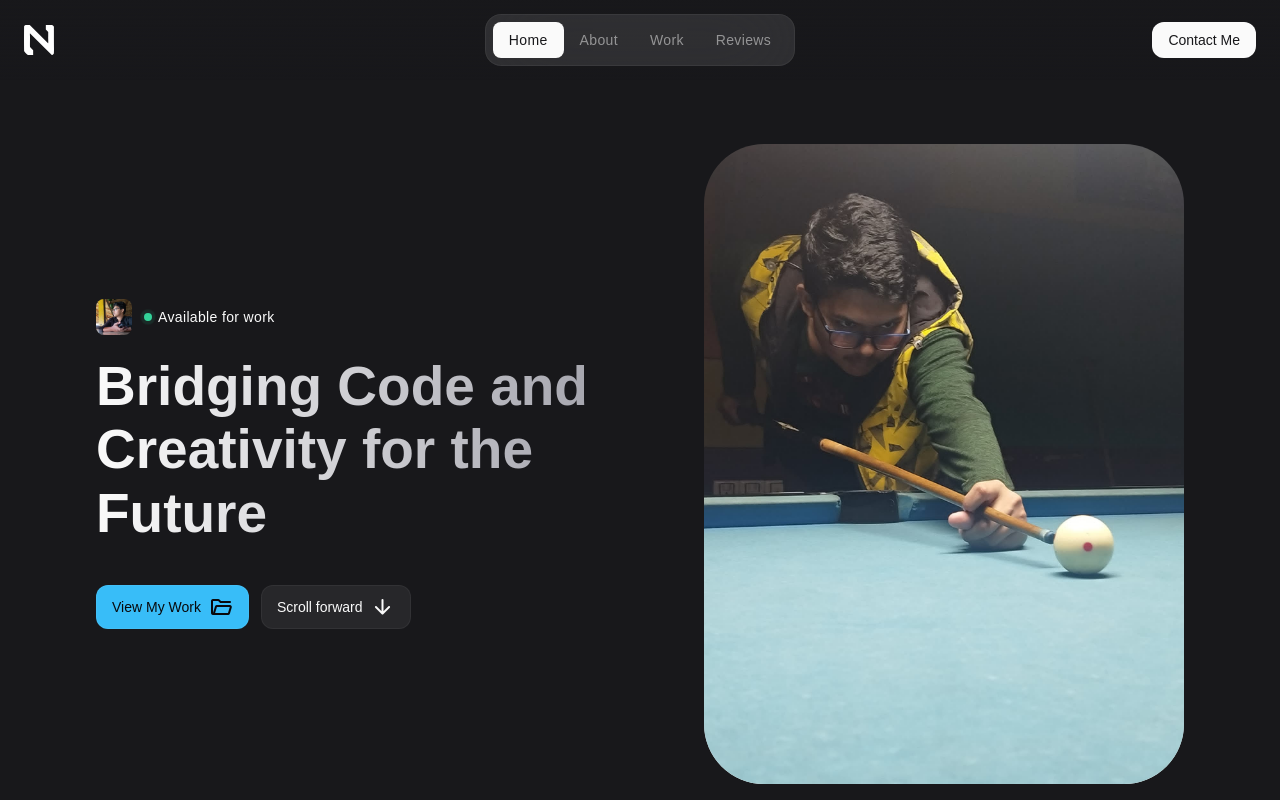
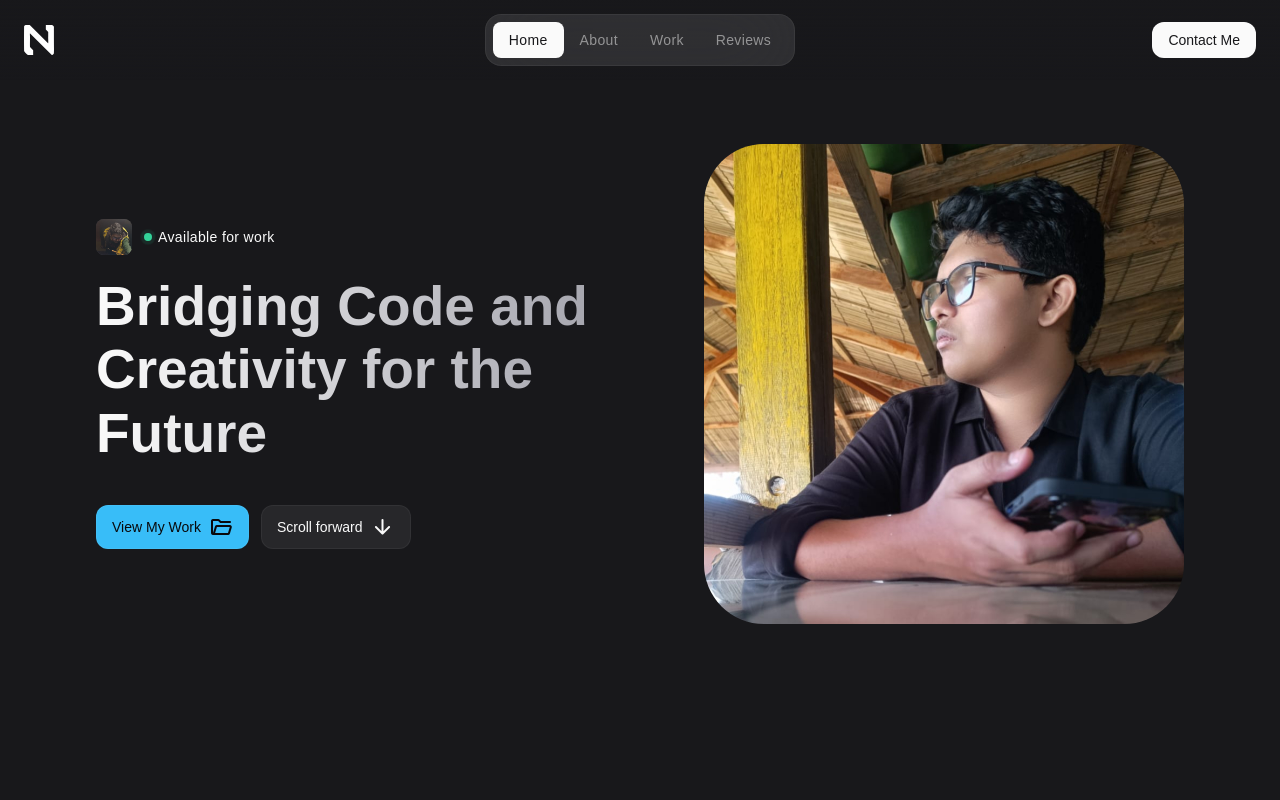
Before and after one commit to naextro/portfolio-source, a React (Vite) app: page / in a window 1280 px wide. Shown: the top 800 px of the page. Built offline with nearby package versions, Linux system fonts and the light colour scheme; a web font is replaced by a local one.

Commit message:
replaced image

```diff
--- a/src/components/Hero.jsx
+++ b/src/components/Hero.jsx
@@ -7,7 +7,7 @@ const Hero = () => {
             <div>
                 <div className='flex items-center gap-3'>
                     <figure className='img-box w-9 h-9 rounded-lg'>
-                        <img src="images/avatar-1.jpg" alt="Ibne Arif Al Riham's portrait" width={40} height={40} className='img-cover' />
+                        <img src="images/hero.jpg" alt="Ibne Arif Al Riham's portrait" width={40} height={40} className='img-cover scale-[3] mt-4 ml-3' />
                     </figure>
                     <div className='flex items-center gap-1.5 tex-zinc-400 text-sm tracking-wide'>
                         <span className='relative w-2 h-2 rounded-full bg-emerald-400'>
@@ -26,7 +26,7 @@ const Hero = () => {
             </div>
             <div className=' hidden lg:block'>
                 <figure className='-z-10 w-full max-w-[480px] ml-auto bg-gradient-to-t from-white via-25% via-slate-500 to-65% rounded-[60px] overflow-hidden'>
-                    <img src="images/hero.jpg" alt="Ibne Arif Al Riham" height={800} width={656} className='w-full scale-[2]' />
+                    <img src="images/avatar-1.jpg" alt="Ibne Arif Al Riham" height={800} width={656} className='w-full ' />
                 </figure>
 
             </div>
```
